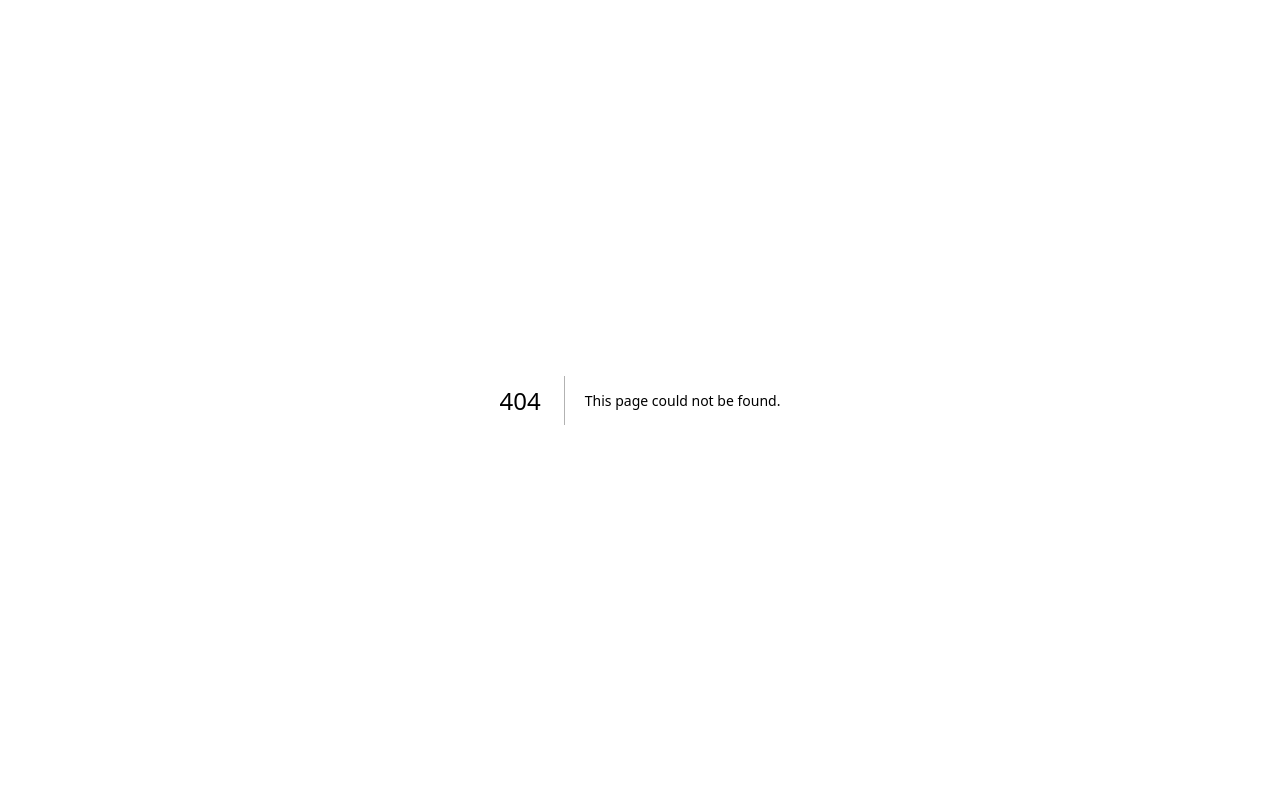
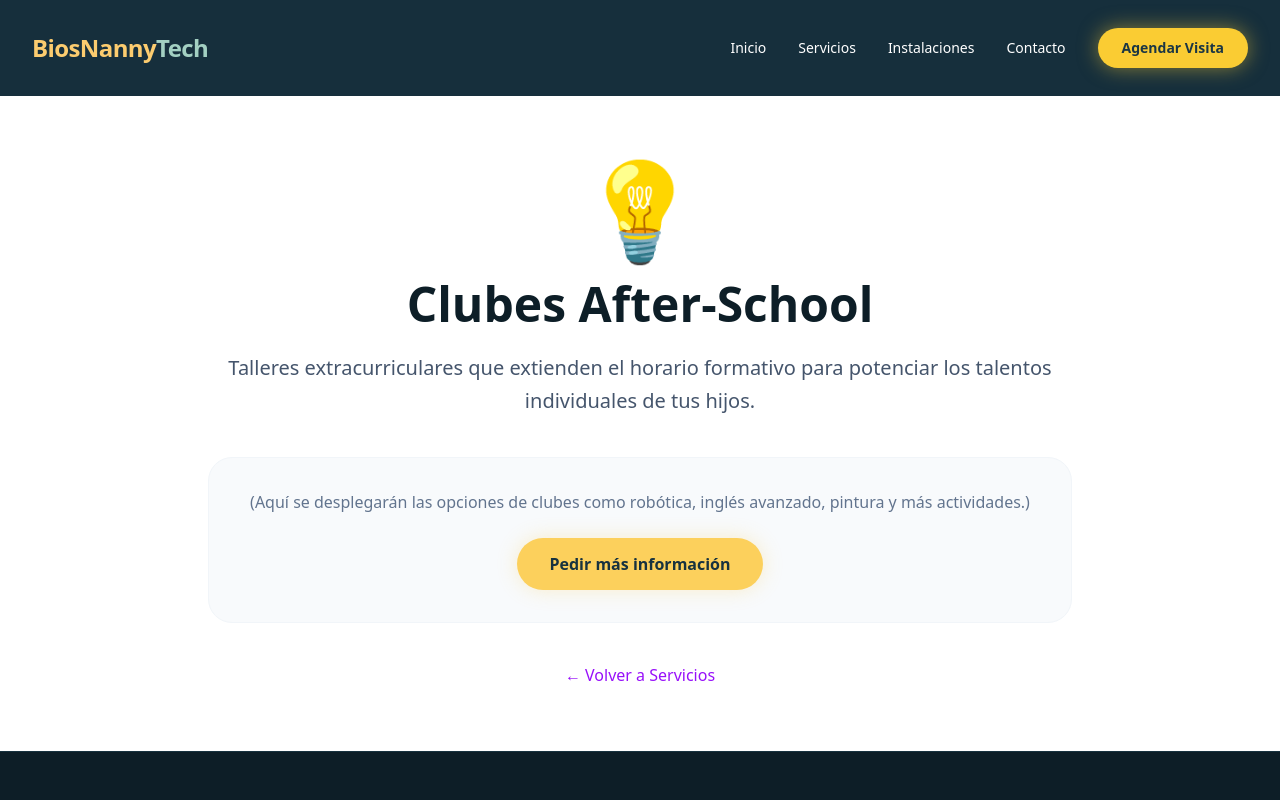
Before and after one commit to lauro99/biosnannytech, a Next.js app: page /servicios/clubes in a window 1280 px wide. Before the commit this address had no page. Shown: the top 800 px of the page. Built offline with nearby package versions, Linux system fonts and the light colour scheme.

Commit message:
feat: add new service pages for Clubes, Estancia, Kinder, and Maternal, and update Servicios section with links

```diff
--- /dev/null
+++ b/src/app/servicios/clubes/page.tsx
@@ -0,0 +1,31 @@
+import Navbar from '@/components/layout/Navbar';
+import Footer from '@/components/layout/Footer';
+import Link from 'next/link';
+import ScrollToTop from '@/components/ui/ScrollToTop';
+
+export default function ClubesPage() {
+  return (
+    <div className="min-h-screen bg-white text-slate-800 font-sans flex flex-col pt-24">
+      <ScrollToTop />
+      <div className="bg-[#162f3c] h-24 w-full absolute top-0 left-0 right-0 z-0"></div>
+      <Navbar />
+
+      <main className="flex-grow max-w-4xl mx-auto px-4 py-16 w-full text-center">
+        <span className="text-8xl mb-6 inline-block">💡</span>
+        <h1 className="text-4xl md:text-5xl font-bold text-secondary-dark mb-6">Clubes After-School</h1>
+        <p className="text-xl text-slate-600 mb-10 leading-relaxed">
+          Talleres extracurriculares que extienden el horario formativo para potenciar los talentos individuales de tus hijos.
+        </p>
+        <div className="p-8 bg-slate-50 rounded-3xl border border-slate-100 mb-10">
+          <p className="text-slate-500 mb-6">(Aquí se desplegarán las opciones de clubes como robótica, inglés avanzado, pintura y más actividades.)</p>
+          <Link href="/contacto" className="bg-[#fcd05c] hover:bg-[#fad875] text-[#17323f] px-8 py-3.5 rounded-full font-bold shadow-[0_0_20px_rgba(252,208,92,0.3)] transition-all transform hover:scale-105 inline-block">
+            Pedir más información
+          </Link>
+        </div>
+        <Link href="/#servicios" className="text-purple-600 hover:text-purple-800 font-medium">&larr; Volver a Servicios</Link>
+      </main>
+
+      <Footer />
+    </div>
+  );
+}
--- /dev/null
+++ b/src/app/servicios/estancia/page.tsx
@@ -0,0 +1,41 @@
+import Navbar from '@/components/layout/Navbar';
+import Footer from '@/components/layout/Footer';
+import Link from 'next/link';
+import ScrollToTop from '@/components/ui/ScrollToTop';
+
+export default function EstanciaPage() {
+  return (
+    <div className="min-h-screen bg-white text-slate-800 font-sans flex flex-col pt-24">
+      <ScrollToTop />
+      <div className="bg-[#162f3c] h-24 w-full absolute top-0 left-0 right-0 z-0"></div>
+      <Navbar />
+
+      <main className="flex-grow max-w-4xl mx-auto px-4 py-16 w-full text-center">
+        <span className="text-8xl mb-6 inline-block drop-shadow-md">🌙</span>
+        <h1 className="text-4xl md:text-5xl font-bold text-[#162f3c] mb-6">Estancia Flexible 24/7</h1>
+        <p className="text-xl text-slate-600 mb-10 leading-relaxed">
+          La opción perfecta para papás con horarios extendidos. Cuidado profesional bajo demanda de Lunes a Domingo.
+        </p>
+        <div className="p-8 bg-gradient-to-b from-orange-50 to-white rounded-3xl border border-orange-100 mb-10 text-left max-w-2xl mx-auto shadow-sm">
+          <h3 className="text-2xl font-bold text-[#162f3c] mb-6 border-b border-orange-200 pb-4">Nuestras Tarifas y Modalidades</h3>
+          <ul className="space-y-4 text-slate-700 text-lg">
+            <li className="flex items-center gap-3"><span className="text-green-500">✔</span> <strong>Servicio por hora, día o mes.</strong></li>
+            <li className="flex items-center gap-3"><span className="text-yellow-500 text-xl">☀️</span> <strong>Promoción de Apertura:</strong> 4 HORAS por $200 pesos.</li>
+            <li className="flex items-center gap-3"><span className="text-[#162f3c] text-xl">🌃</span> <strong>Tarde-Noche:</strong> $100 pesos la hora.</li>
+            <li className="flex items-center gap-3 text-red-500 font-semibold mt-4 pt-4 border-t border-orange-100">
+              ¡Cupo limitado! Niños de 0 a 10 años.
+            </li>
+          </ul>
+        </div>
+        <Link href="/contacto" className="bg-orange-500 hover:bg-orange-600 text-white px-10 py-4 rounded-full font-bold shadow-lg shadow-orange-500/30 transition-all transform hover:scale-105 inline-block text-lg">
+          Agendar Estancia Hoy
+        </Link>
+        <div className="mt-8">
+          <Link href="/#servicios" className="text-orange-500 hover:text-orange-700 font-medium">&larr; Volver a Servicios</Link>
+        </div>
+      </main>
+
+      <Footer />
+    </div>
+  );
+}
--- /dev/null
+++ b/src/app/servicios/kinder/page.tsx
@@ -0,0 +1,31 @@
+import Navbar from '@/components/layout/Navbar';
+import Footer from '@/components/layout/Footer';
+import Link from 'next/link';
+import ScrollToTop from '@/components/ui/ScrollToTop';
+
+export default function KinderPage() {
+  return (
+    <div className="min-h-screen bg-white text-slate-800 font-sans flex flex-col pt-24">
+      <ScrollToTop />
+      <div className="bg-[#162f3c] h-24 w-full absolute top-0 left-0 right-0 z-0"></div>
+      <Navbar />
+
+      <main className="flex-grow max-w-4xl mx-auto px-4 py-16 w-full text-center">
+        <span className="text-8xl mb-6 inline-block">📚</span>
+        <h1 className="text-4xl md:text-5xl font-bold text-secondary-dark mb-6">Kinder (K1, K2 y K3)</h1>
+        <p className="text-xl text-slate-600 mb-10 leading-relaxed">
+          Niveles preescolares (3 a 6 años) con un programa inmersivo bilingüe, enfocado en robótica temprana, creatividad y matemáticas lúdicas.
+        </p>
+        <div className="p-8 bg-slate-50 rounded-3xl border border-slate-100 mb-10">
+          <p className="text-slate-500 mb-6">(Aquí irá la información completa del plan de estudios y metodología de los 3 años de kínder.)</p>
+          <Link href="/contacto" className="bg-[#fcd05c] hover:bg-[#fad875] text-[#17323f] px-8 py-3.5 rounded-full font-bold shadow-[0_0_20px_rgba(252,208,92,0.3)] transition-all transform hover:scale-105 inline-block">
+            Pedir más información
+          </Link>
+        </div>
+        <Link href="/#servicios" className="text-[#59b8a3] hover:text-[#3b8775] font-medium">&larr; Volver a Servicios</Link>
+      </main>
+
+      <Footer />
+    </div>
+  );
+}
--- /dev/null
+++ b/src/app/servicios/maternal/page.tsx
@@ -0,0 +1,31 @@
+import Navbar from '@/components/layout/Navbar';
+import Footer from '@/components/layout/Footer';
+import Link from 'next/link';
+import ScrollToTop from '@/components/ui/ScrollToTop';
+
+export default function MaternalPage() {
+  return (
+    <div className="min-h-screen bg-white text-slate-800 font-sans flex flex-col pt-24">
+      <ScrollToTop />
+      <div className="bg-[#162f3c] h-24 w-full absolute top-0 left-0 right-0 z-0"></div>
+      <Navbar />
+
+      <main className="flex-grow max-w-4xl mx-auto px-4 py-16 w-full text-center">
+        <span className="text-8xl mb-6 inline-block">🧸</span>
+        <h1 className="text-4xl md:text-5xl font-bold text-secondary-dark mb-6">Maternal y Pre-Kinder</h1>
+        <p className="text-xl text-slate-600 mb-10 leading-relaxed">
+          Programa diseñado para la estimulación temprana, desarrollo psicomotor y aprendizaje a través del juego para niños de 1 a 3 años.
+        </p>
+        <div className="p-8 bg-slate-50 rounded-3xl border border-slate-100 mb-10">
+          <p className="text-slate-500 mb-6">(Aquí irá la información completa del plan de estudios y metodología.)</p>
+          <Link href="/contacto" className="bg-[#fcd05c] hover:bg-[#fad875] text-[#17323f] px-8 py-3.5 rounded-full font-bold shadow-[0_0_20px_rgba(252,208,92,0.3)] transition-all transform hover:scale-105 inline-block">
+            Pedir más información
+          </Link>
+        </div>
+        <Link href="/#servicios" className="text-primary hover:text-primary-dark font-medium">&larr; Volver a Servicios</Link>
+      </main>
+
+      <Footer />
+    </div>
+  );
+}
--- a/src/components/sections/Servicios.tsx
+++ b/src/components/sections/Servicios.tsx
@@ -1,3 +1,5 @@
+import Link from 'next/link';
+
 export default function Servicios() {
   return (
     <section id="servicios" className="py-24 bg-white">
@@ -20,9 +22,9 @@ export default function Servicios() {
               <p className="text-slate-600 mb-6 flex-1 text-sm leading-relaxed">
                 Para niños de 1 a 3 años. Fomentamos el desarrollo psicomotor, estimulación sensorial, control de esfínteres e interacción social en un ambiente 100% seguro.
               </p>
-              <button className="text-left font-semibold text-[#b58b4b] hover:text-[#1b3644] transition-colors text-sm flex items-center gap-2 mt-auto">
+              <Link href="/servicios/maternal" className="text-left font-semibold text-[#b58b4b] hover:text-[#1b3644] transition-colors text-sm flex items-center gap-2 mt-auto">
                 Ver plan <span className="text-lg leading-none">&rarr;</span>
-              </button>
+              </Link>
             </div>
           </div>
 
@@ -36,9 +38,9 @@ export default function Servicios() {
               <p className="text-slate-600 mb-6 flex-1 text-sm leading-relaxed">
                 Niveles preescolares (3 a 6 años) con un programa bilingüe. Enfocado en lectoescritura, lógica-matemática y desarrollo de inteligencia emocional.
               </p>
-              <button className="text-left font-semibold text-[#3b8775] hover:text-[#1b3644] transition-colors text-sm flex items-center gap-2 mt-auto">
+              <Link href="/servicios/kinder" className="text-left font-semibold text-[#3b8775] hover:text-[#1b3644] transition-colors text-sm flex items-center gap-2 mt-auto">
                 Ver plan <span className="text-lg leading-none">&rarr;</span>
-              </button>
+              </Link>
             </div>
           </div>
 
@@ -52,9 +54,9 @@ export default function Servicios() {
               <p className="text-slate-600 mb-6 flex-1 text-sm leading-relaxed">
                 Extensión de horario. Talleres de robótica básica, iniciación artística, música y apoyo en tareas. Ideal para nutrir talentos extraescolares.
               </p>
-              <button className="text-left font-semibold text-purple-600 hover:text-[#1b3644] transition-colors text-sm flex items-center gap-2 mt-auto">
+              <Link href="/servicios/clubes" className="text-left font-semibold text-purple-600 hover:text-[#1b3644] transition-colors text-sm flex items-center gap-2 mt-auto">
                 Ver clubes <span className="text-lg leading-none">&rarr;</span>
-              </button>
+              </Link>
             </div>
           </div>
 
@@ -74,12 +76,11 @@ export default function Servicios() {
                   <li className="flex items-center gap-1.5"><span className="text-blue-500">✔</span> Incluye horario tarde/noche.</li>
                 </ul>
               </div>
-              <button className="text-left font-semibold text-orange-500 hover:text-orange-700 transition-colors text-sm flex items-center gap-2 mt-auto">
+              <Link href="/servicios/estancia" className="text-left font-semibold text-orange-500 hover:text-orange-700 transition-colors text-sm flex items-center gap-2 mt-auto">
                 Consultar opciones <span className="text-lg leading-none">&rarr;</span>
-              </button>
+              </Link>
             </div>
           </div>
-
         </div>
       </div>
     </section>
```
